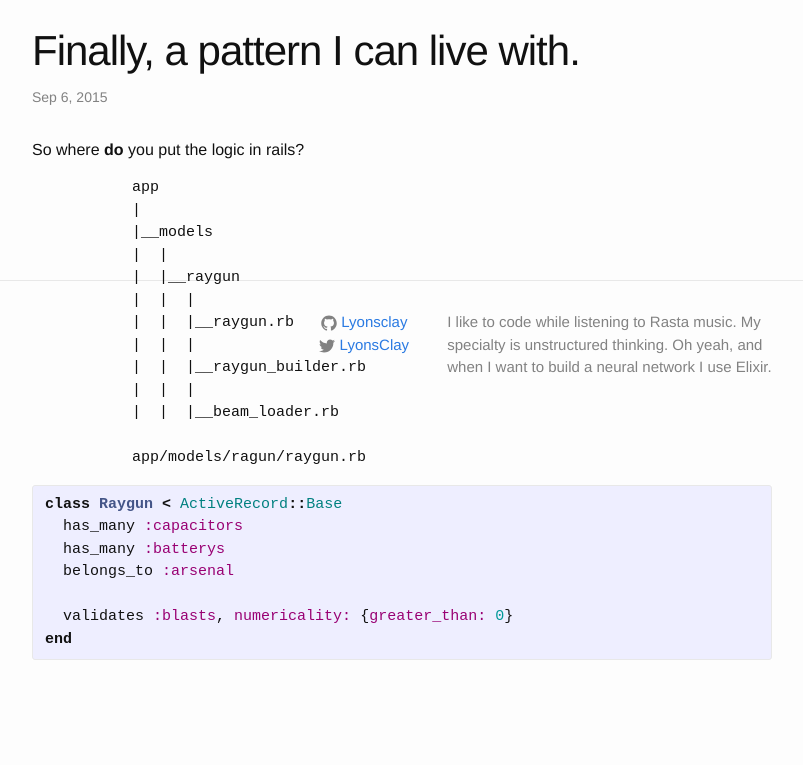
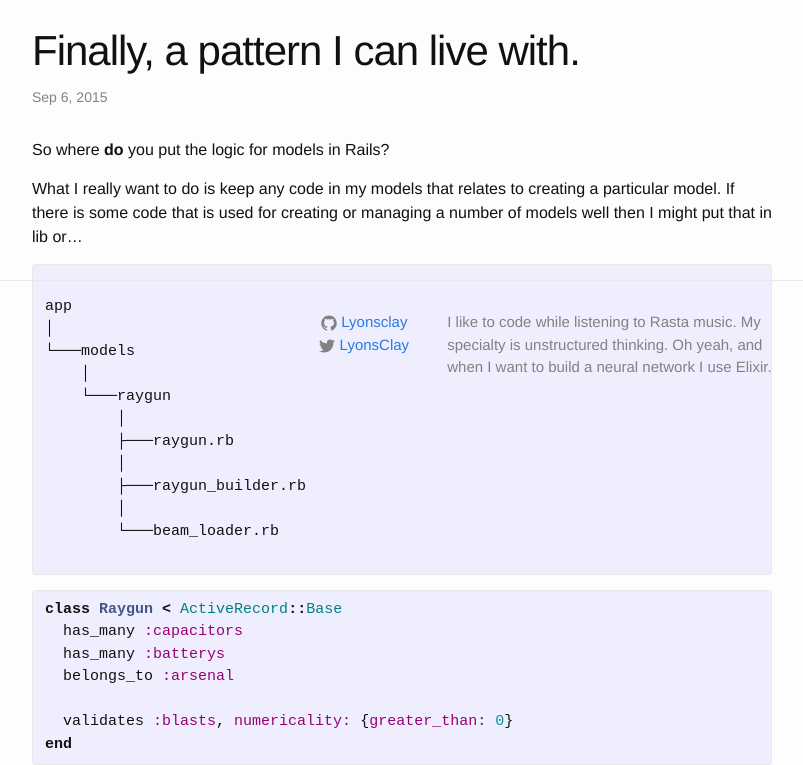
Before and after one commit to Lyonsclay/Lyonsclay.github.io, a Jekyll site: the page built from _posts/2015-09-06-a-pattern_i_can_live_with.markdown, in a window 1280 px wide. Shown: the part 325-1090 px from the top of the page, without its empty margins (238-1041 px from the left). Built offline with Jekyll 4.4.1, drawn with Linux system fonts in a browser that asks for light colours; before the commit the page ends 985 px from its top, so only the background shows below that.

Commit message:
Adjust pre formatted text for deployment

```diff
--- a/_posts/2015-09-06-a-pattern_i_can_live_with.markdown
+++ b/_posts/2015-09-06-a-pattern_i_can_live_with.markdown
@@ -1,27 +1,31 @@
 ---
 layout: post
 custom_css: a_pattern
-custom_js: a_pattern
 title: "Finally, a pattern I can live with."
 date: 2015-09-06 21:32:00
 categories: rails models logic
 ---
-So where **do** you put the logic in rails?
-<pre id="plain">
+So where **do** you put the logic for models in Rails?
+
+What I really want to do is keep any code in my models that relates to creating
+a particular model. If there is some code that is used for creating or managing
+a number of models well then I might put that in lib or...
+<pre>
+  <code class="language-bash" data-lang="bash">
 app
-|
-|__models
-|  |
-|  |__raygun
-|  |  |
-|  |  |__raygun.rb
-|  |  |
-|  |  |__raygun_builder.rb
-|  |  |
-|  |  |__beam_loader.rb
+│
+└───models
+    │
+    └───raygun
+        │
+        ├───raygun.rb
+        │
+        ├───raygun_builder.rb
+        │
+        └───beam_loader.rb
+  </code>
+</pre>
 
-app/models/ragun/raygun.rb
-</pre>
 {% highlight ruby %}
 class Raygun < ActiveRecord::Base
   has_many :capacitors
--- a/public/assets/a_pattern.scss
+++ b/public/assets/a_pattern.scss
@@ -31,6 +31,7 @@ div.top-links {
 
 pre#plain {
   background-color: #fdfdfd;
+  margin-left: 0px;
   padding: 0;
   border: none;
 }
```
